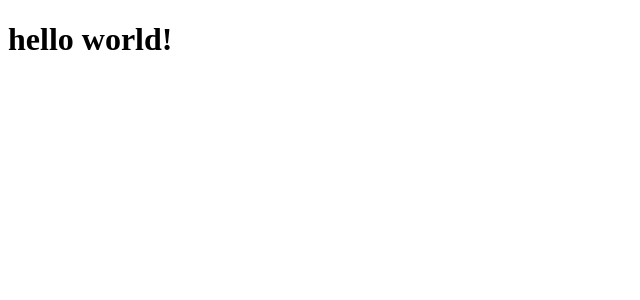
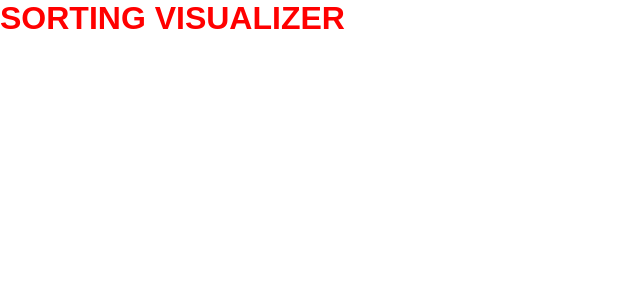
Before and after one commit to kamilp522/sorting_visualizer, a React (Vite) app: page / in a window 1280 px wide. Shown: the top 300 px of the page, without its empty margins (0-640 px from the left). Built offline with nearby package versions, Linux system fonts and the light colour scheme.

Commit message:
sass setup

```diff
--- a/package.json
+++ b/package.json
@@ -10,7 +10,8 @@
   },
   "dependencies": {
     "react": "^18.2.0",
-    "react-dom": "^18.2.0"
+    "react-dom": "^18.2.0",
+    "sass": "^1.57.1"
   },
   "devDependencies": {
     "@types/react": "^18.0.26",
--- a/src/App.jsx
+++ b/src/App.jsx
@@ -1,5 +1,7 @@
+import "./sass/style.sass";
+
 function App() {
-  return <h1>hello world!</h1>;
+  return <h1>SORTING VISUALIZER</h1>;
 }
 
 export default App;
--- /dev/null
+++ b/src/sass/_reset.sass
@@ -0,0 +1,35 @@
+*
+    margin: 0
+    padding: 0
+    box-sizing: border-box
+
+
+/* make images easier to work with */
+img, picture
+  max-width: 100%
+  display: block
+  line-height: 0
+
+
+/* inherit fonts for inputs and buttons */
+input, button, textarea, select
+  font: inherit
+
+
+
+/* remove all button and link styles */
+button
+  all: unset
+  cursor: pointer
+
+/* remove link styles */
+a
+  all: unset
+  color: blue
+  cursor: pointer
+
+
+/* remove list styles */
+
+ul
+    list-style: none
--- /dev/null
+++ b/src/sass/style.sass
@@ -0,0 +1,7 @@
+@use "reset"
+
+html
+    font-family: Arial, Helvetica, sans-serif
+
+h1
+    color: red
```
Also changed, not shown: src/sass/abstracts/_breakpoints.sass (added), src/sass/abstracts/_colors.sass (added), src/sass/abstracts/_variables.sass (added), 1 other file (tests, documents, lock files or other folders).
